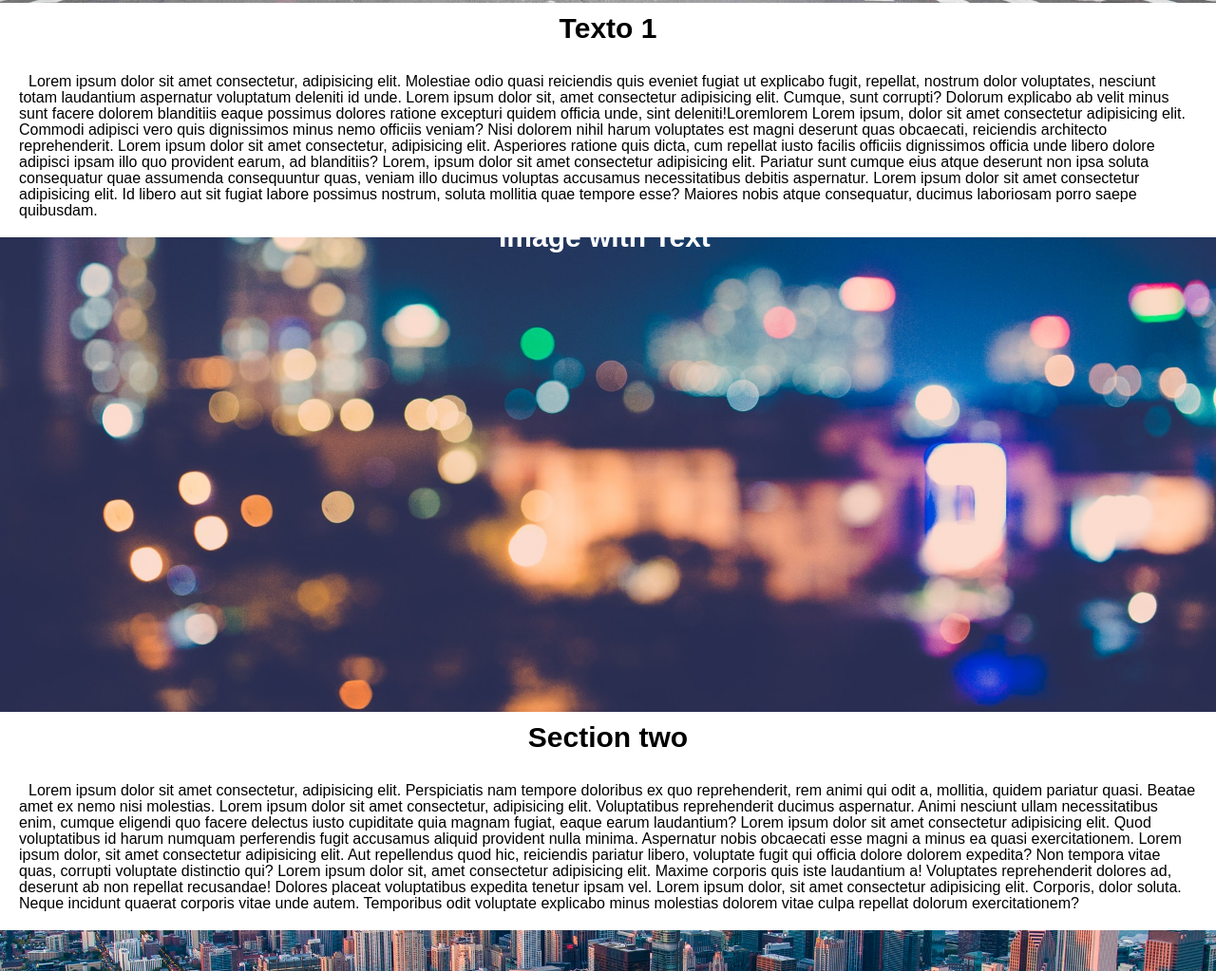
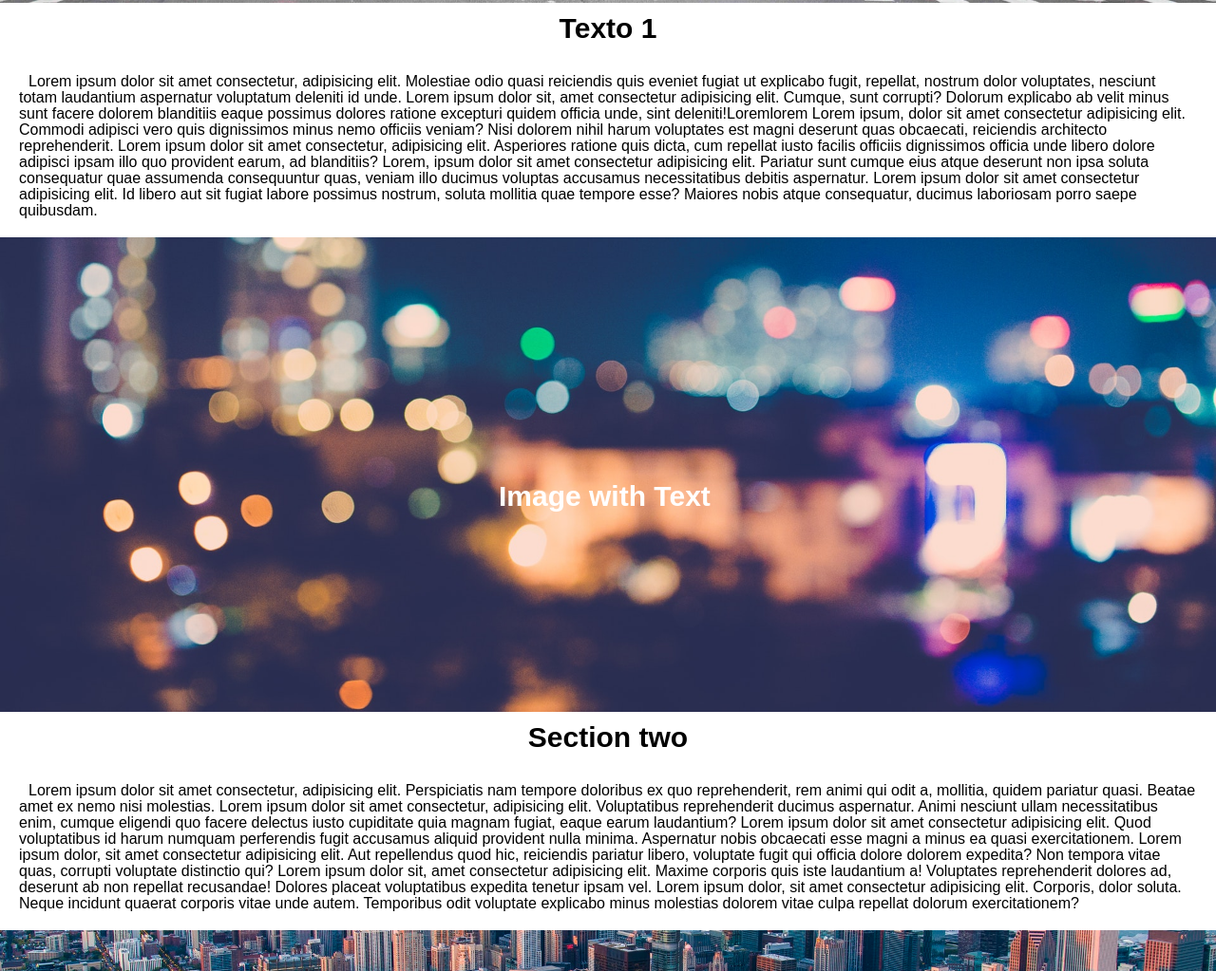
Before and after one commit to emersonsssouza/projeto-parallax, a plain HTML site: page index.html in a window 1280 px wide. Shown: the part 797-1820 px from the top of the page at 95% size. Drawn offline with Linux system fonts and the light colour scheme.

Commit message:
att
att da div

```diff
--- a/style.css
+++ b/style.css
@@ -63,12 +63,12 @@ section.two {
     width: 100vw;
 }
 
- div.image h1 {
-    display: flex;
+ section.two div.image h1 {
+    display: block;
     width: 250px;
     padding: 10px;
     position: absolute;
-    top: 135%;
+    top: 165%;
     left: 50%;
     transform: translate(-50% , -50%);
 }
```
